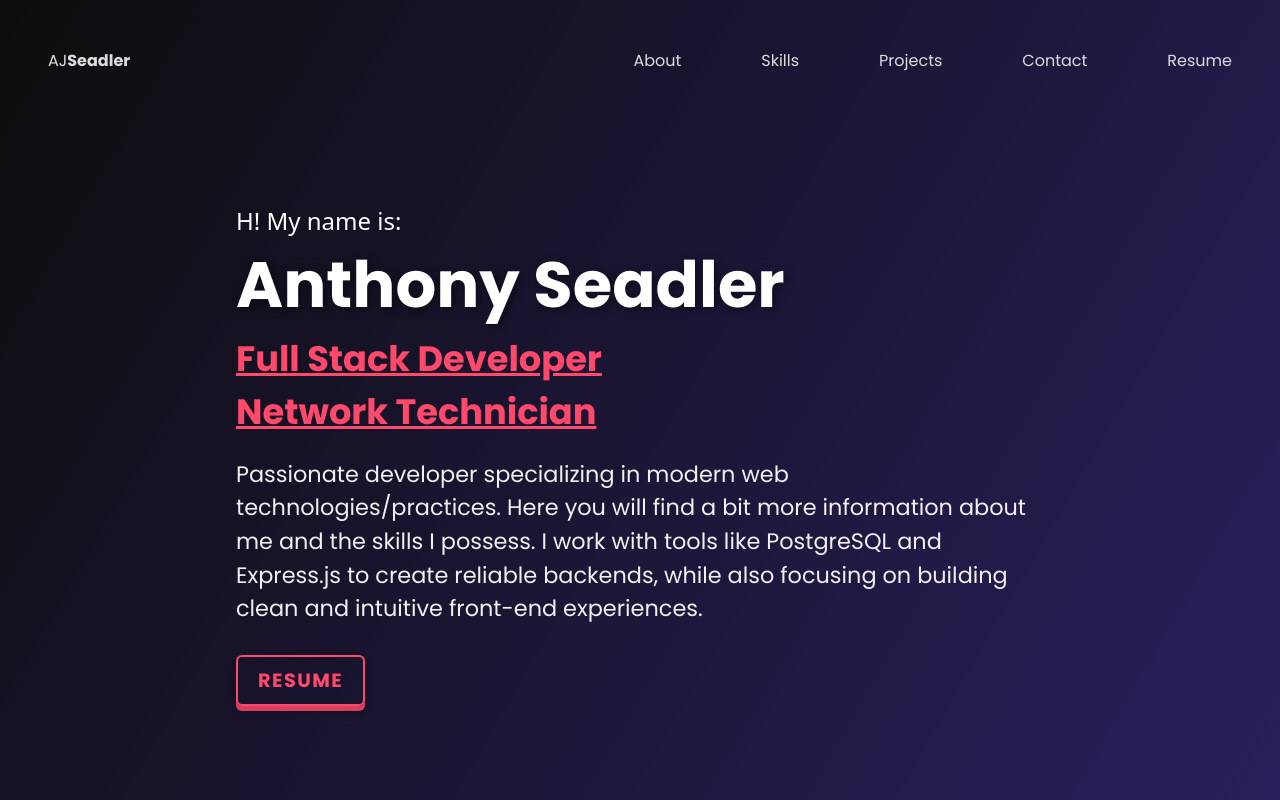
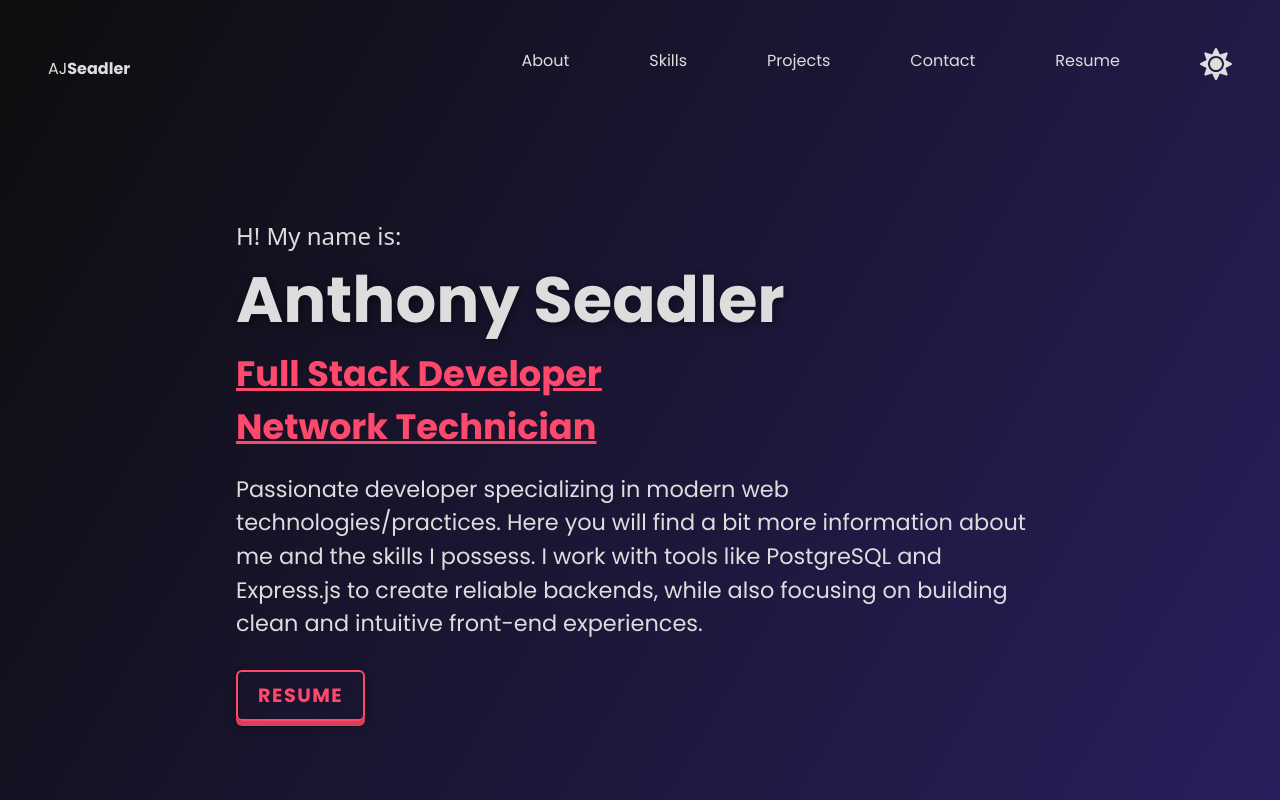
Before and after one commit to ajSeadler/dev-site, a React (Vite) app: page / in a window 1280 px wide. Shown: the top 800 px of the page. Built offline with nearby package versions, Linux system fonts and the light colour scheme; a web font is replaced by a local one.

Commit message:
light and dark mode

```diff
--- a/src/components/Navbar.jsx
+++ b/src/components/Navbar.jsx
@@ -1,15 +1,19 @@
-import React, { useState } from 'react';
+import React, { useState, useEffect } from 'react';
 import MenuIcon from '@mui/icons-material/Menu';
 import CloseIcon from '@mui/icons-material/Close';
+import { FaSun, FaMoon } from 'react-icons/fa'; // For dark/light mode icons
 import '../styles/Navbar.css';
 
 const Navbar = () => {
     const [isOpen, setIsOpen] = useState(false);
+    const [darkMode, setDarkMode] = useState(true);
 
+    // Toggle mobile menu
     const toggleMenu = () => {
         setIsOpen(!isOpen);
     };
 
+    // Handle smooth scroll to sections
     const handleScroll = (e) => {
         e.preventDefault();
         const targetId = e.currentTarget.getAttribute("href");
@@ -22,6 +26,19 @@ const Navbar = () => {
         setIsOpen(false); // Close the menu after selecting an option on mobile
     };
 
+    // Toggle dark mode and update the body class
+    const toggleDarkMode = () => {
+        setDarkMode(!darkMode);
+    };
+
+    useEffect(() => {
+        if (darkMode) {
+            document.body.classList.add('dark-mode');
+        } else {
+            document.body.classList.remove('dark-mode');
+        }
+    }, [darkMode]);
+
     return (
         <>
             {/* Desktop Navbar */}
@@ -31,9 +48,14 @@ const Navbar = () => {
                     <li><a href="#about" onClick={handleScroll}>About</a></li>
                     <li><a href="#skills" onClick={handleScroll}>Skills</a></li>
                     <li><a href="#projects" onClick={handleScroll}>Projects</a></li>
-
                     <li><a href="#contact" onClick={handleScroll}>Contact</a></li>
                     <li><a href="#resume" onClick={handleScroll}>Resume</a></li>
+                    {/* Add Dark Mode Toggle Button */}
+                    <li>
+                        <button onClick={toggleDarkMode} className="dark-mode-toggle">
+                            {darkMode ? <FaSun /> : <FaMoon />}
+                        </button>
+                    </li>
                 </ul>
             </nav>
 
@@ -43,12 +65,20 @@ const Navbar = () => {
                 <div className="navbar-hamburger" onClick={toggleMenu}>
                     {isOpen ? <CloseIcon style={{ color: '#ddd' }} /> : <MenuIcon style={{ color: '#ddd' }} />}
                 </div>
+                {/* Add Dark Mode Toggle Button in mobile view */}
+
             </nav>
 
             {/* Mobile Full-Screen Menu */}
             {isOpen && (
                 <div className="mobile-menu">
+                    <div className="toggle-container"> {/* Flex container for alignment */}
+                    <button onClick={toggleDarkMode} className="dark-mode-toggle mobile-toggle">
+                        {darkMode ? <FaSun /> : <FaMoon />}
+                    </button>
+                </div>
                     <ul className="navbar-links">
+
                         <li><a href="#about" onClick={handleScroll}>About</a></li>
                         <li><a href="#projects" onClick={handleScroll}>Projects</a></li>
                         <li><a href="#skills" onClick={handleScroll}>Skills</a></li>
--- a/src/index.css
+++ b/src/index.css
@@ -1,25 +1,93 @@
+/* Global Reset */
 * {
   margin: 0;
   padding: 0;
   box-sizing: border-box;
 }
 
+:root {
+  --background-gradient: linear-gradient(120deg, #A2C2E9, #B2E2D8);
+  /* Light mode gradient background */
+  --text-color: #000000;
+  --secondary-color: #2ecc71;
+
+  /* Light mode hover link/button color */
+}
 
 
-body {
-  margin: 0;
-  font-family: 'Poppins', sans-serif;
-  cursor: url('/tech-cursor.svg') 16 16, auto;
-  height: 100vh;
+/* Dark Mode Variables */
+body.dark-mode {
+  --background-color: #1e1e1e;
+  /* Dark mode background */
+  --text-color: #ddd;
+  /* Dark mode text */
+
+  --secondary-color: #2ecc71;
+  /* Dark mode hover link/button color */
+}
+
+/* Gradient background for dark mode */
+body.dark-mode {
   background: linear-gradient(120deg, #0d0d0d, #2A1E5C);
   background-size: cover;
   background-position: center;
   background-attachment: fixed;
-  /* Makes the background fixed during scrolling */
-  color: white;
+  /* Keeps the background fixed during scroll */
 }
 
+/* Base Body Styling */
+body {
+  margin: 0;
+  font-family: 'Poppins', sans-serif;
+  height: 100vh;
+  background: var(--background-gradient);
+  /* Dynamic background color */
+  color: var(--text-color);
+  background-size: cover;
+  background-position: center;
+  background-attachment: fixed;
+  /* Dynamic text color */
+  cursor: url('/tech-cursor.svg') 16 16, auto;
+  /* Custom cursor */
+}
+
+/* Styling for buttons and links */
 button,
 a {
   cursor: url('/path-to-your-svg/tech-hover-cursor.svg') 16 16, pointer;
+  background-color: var(--primary-color);
+  /* Dynamic button background */
+  color: var(--text-color);
+  /* Dynamic text color */
 }
+
+/* Link Styling */
+a {
+  color: var(--primary-color);
+  /* Dynamic link color */
+}
+
+a:hover {
+  color: var(--secondary-color);
+  /* Dynamic hover link color */
+}
+
+/* Headings and Text */
+h1,
+h2,
+h3,
+p,
+a {
+  color: var(--text-color);
+  /* Dynamic heading and text color */
+}
+
+/* Dark Mode Toggle Button */
+.dark-mode-toggle {
+  background: none;
+  border: none;
+  cursor: pointer;
+  color: var(--text-color);
+  /* Dynamic toggle button color */
+  font-size: 2rem;
+}
--- a/src/styles/HeroSection.css
+++ b/src/styles/HeroSection.css
@@ -79,7 +79,7 @@
   /* Base font size */
   line-height: 1.5;
   margin-top: 20px;
-  color: #f0f0f0;
+
   /* Slightly muted color for readability */
 }
 
--- a/src/styles/Navbar.css
+++ b/src/styles/Navbar.css
@@ -2,11 +2,9 @@
 .navbar {
   width: 100%;
   z-index: 10;
-
 }
 
 .navbar-brand {
-  color: #ddd;
   font-weight: thin;
 }
 
@@ -30,7 +28,6 @@
 
 .desktop-navbar .navbar-links a {
   text-decoration: none;
-  color: #ddd;
   font-weight: thin;
   transition: color 0.3s ease;
 }
@@ -46,10 +43,17 @@
   padding: 15px;
   justify-content: space-between;
   background-color: transparent;
+  width: 100%;
+  z-index: 1000;
+}
 
-  width: 100%;
-
-  z-index: 1000;
+/* Flex container for hamburger and toggle button */
+.mobile-navbar .toggle-container {
+  display: flex;
+  align-items: center;
+  /* Align vertically */
+  gap: 10px;
+  /* Adjust gap as needed */
 }
 
 .navbar-hamburger {
```
